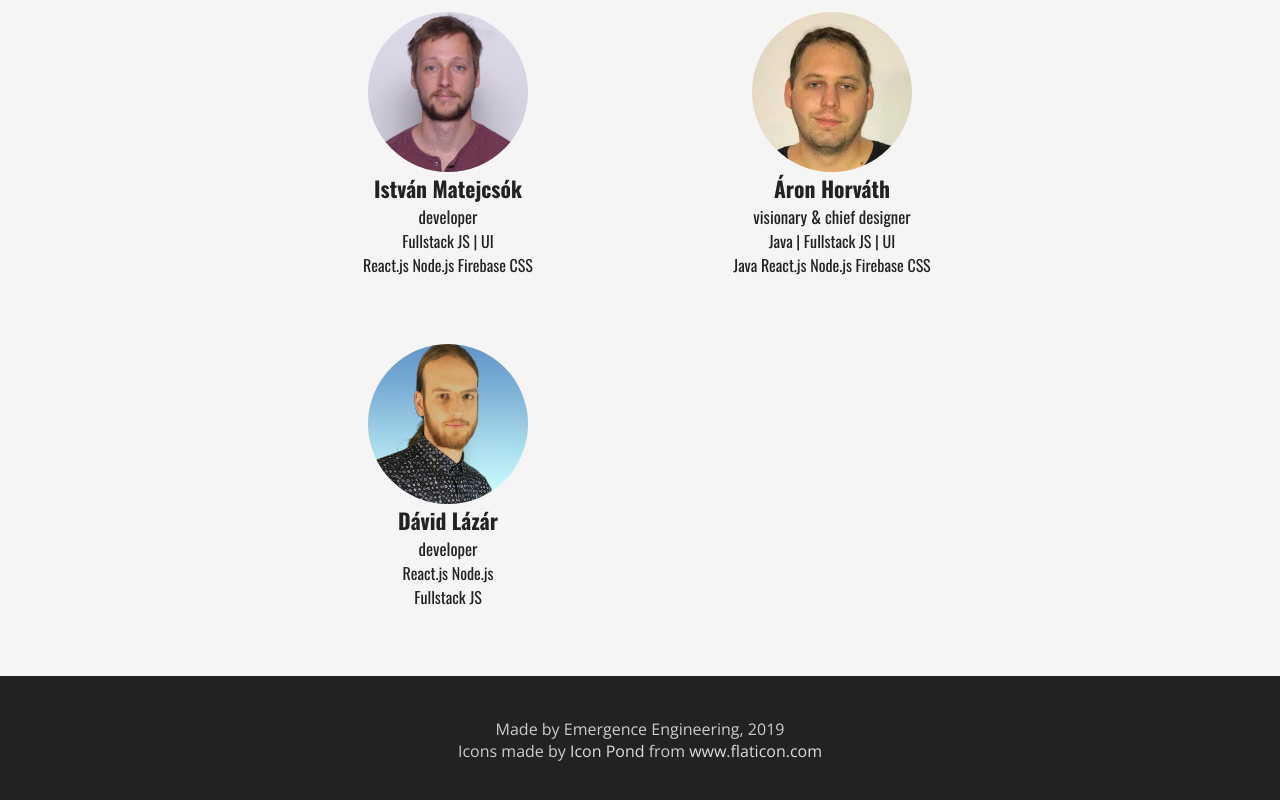
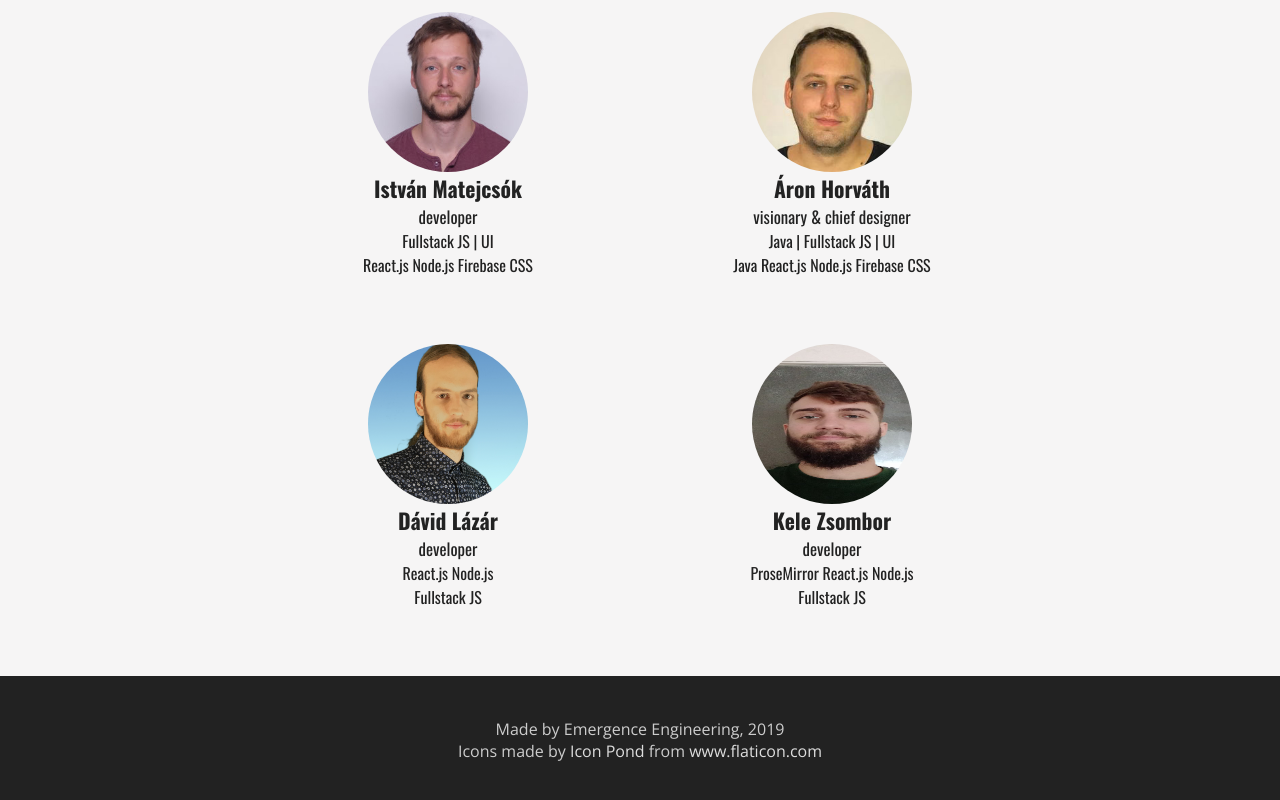
Before and after one commit to emergence-engineering/blog, a Next.js app: page /team in a window 1280 px wide. Shown: the part 601-1401 px from the top of the page. Built offline with nearby package versions, Linux system fonts and the light colour scheme.

Commit message:
added zsombi to teampage

```diff
--- a/features/landingPage/components/AboutUsSection.tsx
+++ b/features/landingPage/components/AboutUsSection.tsx
@@ -9,6 +9,7 @@ import BalazsImage from "../../../public/bio/balazs.jpg";
 import MatejcsokImage from "../../../public/bio/matejcsok.jpg";
 import AronImage from "../../../public/bio/aron.jpg";
 import DavidImage from "../../../public/bio/ldavid.jpg";
+import ZsomborImage from "../../../public/bio/zsombor.jpg";
 
 const Root = styled.div`
   display: flex;
@@ -69,10 +70,11 @@ const images = {
   matejcsok: MatejcsokImage,
   aron: AronImage,
   ldavid: DavidImage,
+  zsombor: ZsomborImage,
 };
 
 export const FacePicture: FunctionComponent<{
-  src: "balazs" | "viktor" | "matejcsok" | "aron" | "ldavid";
+  src: "balazs" | "viktor" | "matejcsok" | "aron" | "ldavid" | "zsombor";
 }> = ({ src }) => (
   <FacePictureWrapper>
     <Image src={images[src]} layout="fill" placeholder="blur" />
@@ -138,7 +140,7 @@ const MemberLink: FunctionComponent<{ href: string; faClassName: string }> = ({
 );
 
 export const Member: FunctionComponent<{
-  src: "balazs" | "viktor" | "matejcsok" | "aron" | "ldavid";
+  src: "balazs" | "viktor" | "matejcsok" | "aron" | "ldavid" | "zsombor";
   memberName: string;
   memberRole: string;
   memberStack: string;
--- a/pages/team.tsx
+++ b/pages/team.tsx
@@ -83,6 +83,13 @@ export default function Team() {
               memberStack="Fullstack JS"
               memberWorkArea="React.js Node.js"
             />
+            <Member
+              src="zsombor"
+              memberName="Kele Zsombor"
+              memberRole="developer"
+              memberStack="Fullstack JS"
+              memberWorkArea="ProseMirror React.js Node.js"
+            />
           </TeamMembers>
         </Content>
       </Root>
```
Also changed, not shown: public/bio/zsombor.jpg (added), 1 other file (tests, documents, lock files or other folders).
